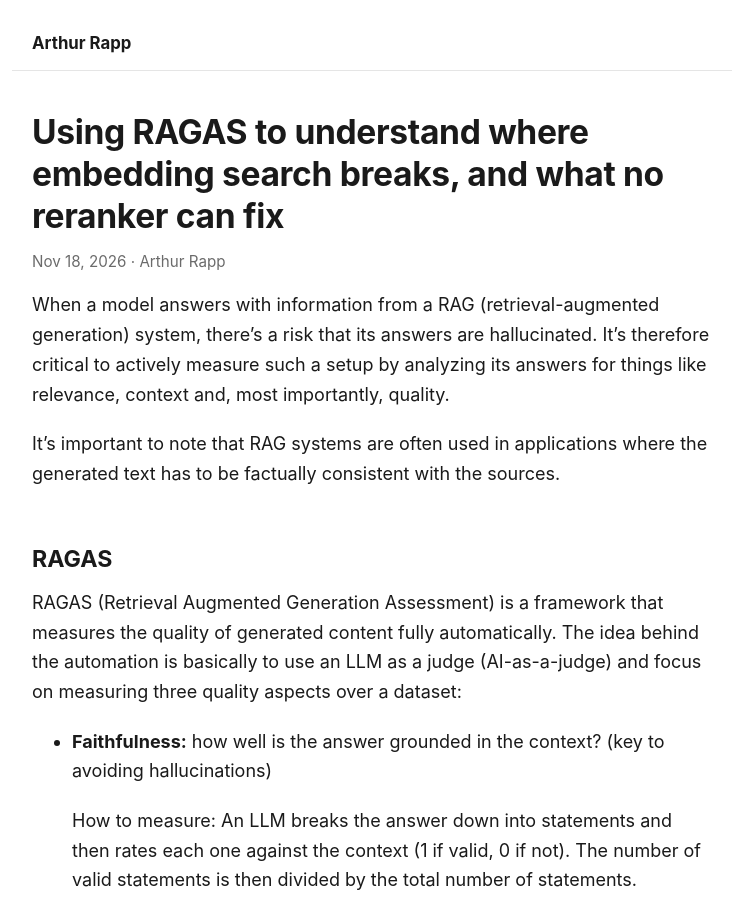
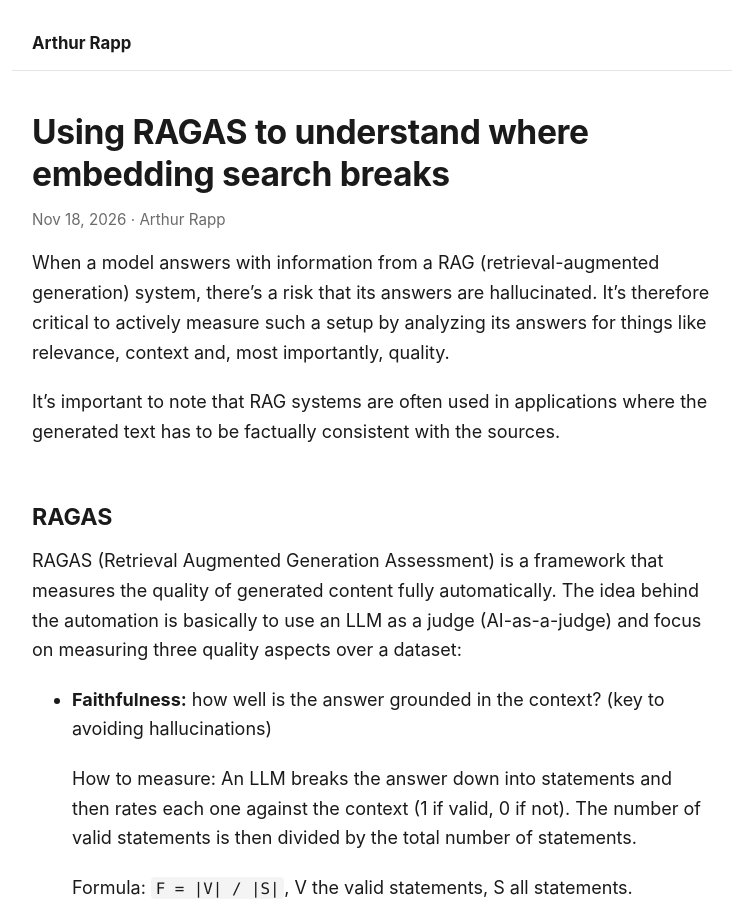
Before and after one commit to Arjahck/arjahck.github.io, a Jekyll site: the page built from _posts/2026-11-18-ragas-where-embedding-search-breaks.md, in a window 1280 px wide and 900 px high. Shown: the whole window, without its empty margins (268-1008 px from the left). Built offline with Jekyll 4.4.1, drawn with Linux system fonts in a browser that asks for light colours.

Commit message:
Post: shorten the RAGAS post title
Co-Authored-By: Claude Opus 5.5 <noreply@anthropic.com>

```diff
--- a/_posts/2026-11-18-ragas-where-embedding-search-breaks.md
+++ b/_posts/2026-11-18-ragas-where-embedding-search-breaks.md
@@ -1,6 +1,6 @@
 ---
 layout: post
-title: Using RAGAS to understand where embedding search breaks, and what no reranker can fix
+title: Using RAGAS to understand where embedding search breaks
 date: 2026-11-18
 description: 'I scored 306 answers from my RAG with the three RAGAS metrics and two LLM judges. None of the metrics checks if an answer is right, and answer relevance does not move when retrieval misses the right file.'
 ---
```
